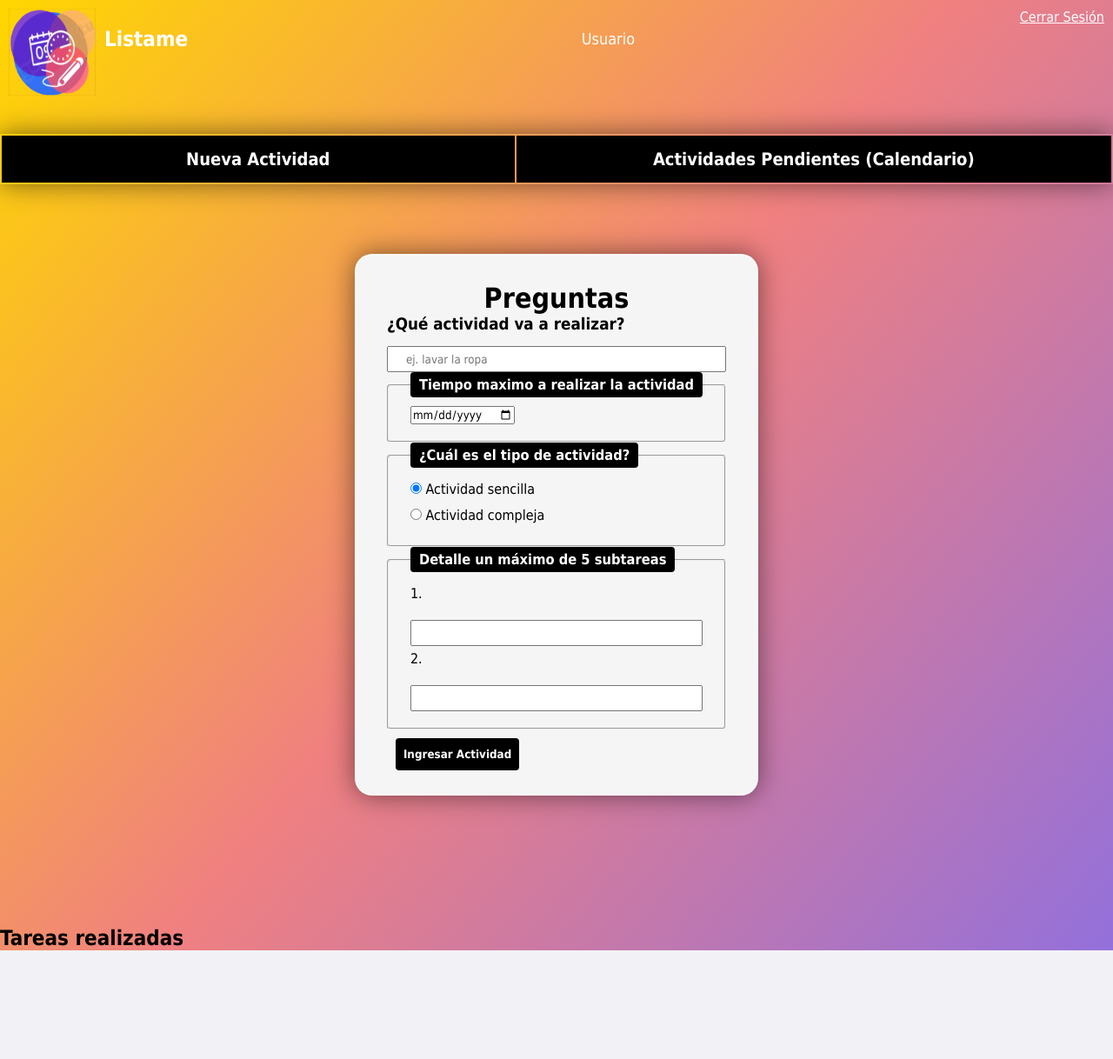
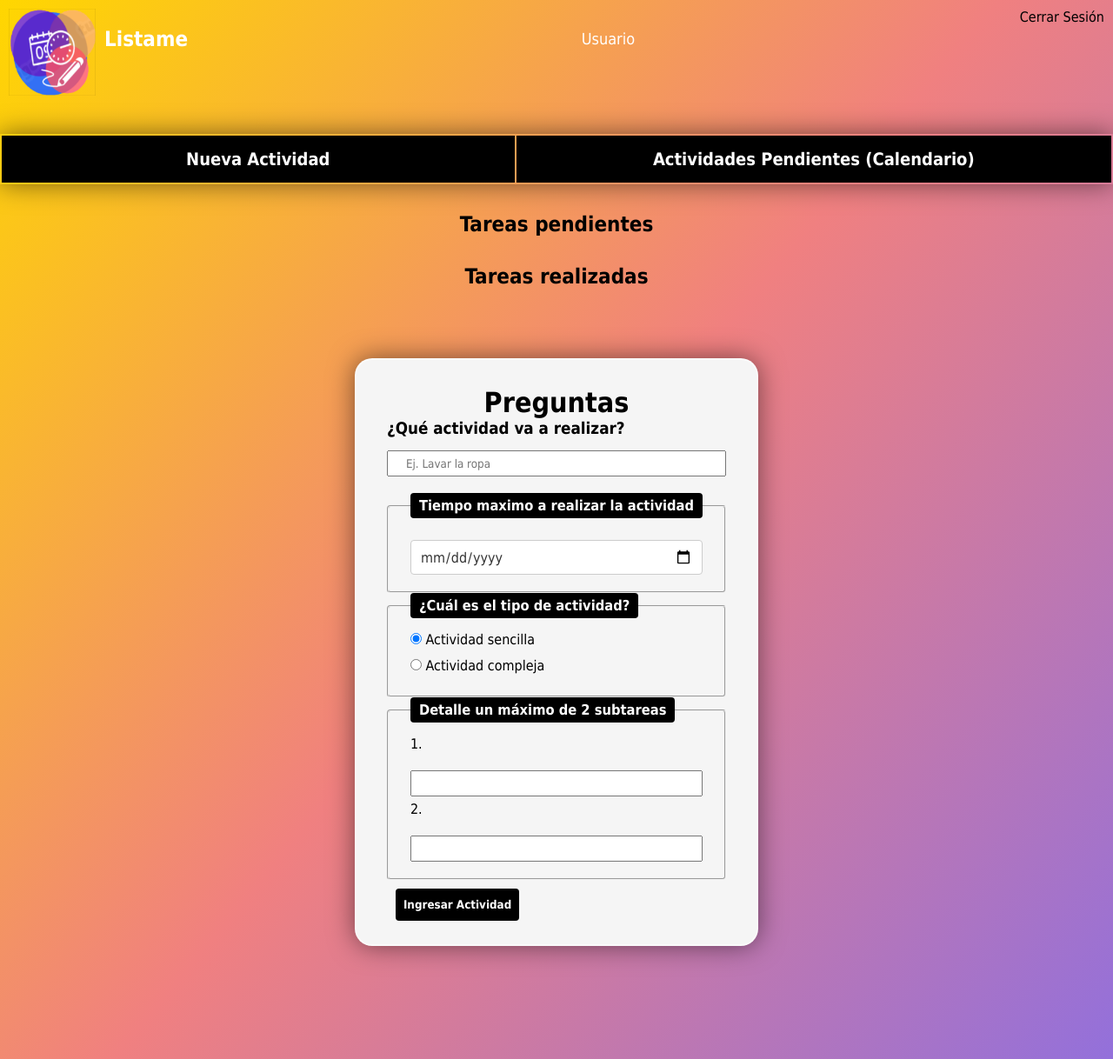
Before and after one commit to brittanypallasco2003/Organizador, a PHP site: page /html_files/home.html in a window 1280 px wide. Shown: the whole page at 87% size. Before the commit the page ends 1093 px from the top, so only its background shows below. Run offline with PHP 8.4, Linux system fonts and the light colour scheme; lists and menus that the app fills with data are empty.

Commit message:
csslisto

```diff
--- a/css/estiloHome.css
+++ b/css/estiloHome.css
@@ -70,28 +70,6 @@ div.enunciado_act{
 
 }
 
-div div.tarjeta{
-    width: 900px;
-    height: 230px;
-    border-radius: 8px;
-    box-shadow: 0 2px 2px rgba(0, 0, 0, 0.4);
-    overflow:hidden;
-    text-align: center;
-    transition: all 0.35s;
-    background: whitesmoke;
-    box-shadow: 0 0 30px rgba(0, 0, 0, .5);
-
-}
-
-.content.tarjeta:hover{
-    cursor: pointer;
-    box-shadow: 0 12px 16px rgba(0, 0, 0, 0.2);
-}
-
-div.tarjeta p{
-    padding: 6px 0 10px 0;
-    font-size: 17px;
-}
 
 div button{
     border: black solid 2px;
@@ -245,18 +223,104 @@ div button{
     margin-top: 15px;
   }
 
-  /* lista */
-  #lista {
-
-    padding: 10px;
-    list-style-type: none;
+  #botoningresar:hover{
+    background-color: white;
+    color: black;
   }
 
-  #tarjeta {
-    border: 1px solid black;
-    padding: 10px;
-    list-style-type: none;
-  }
+
+
+
+
+
+
+  /* lista de muestras de actividades */
+  /* Estilos para el contenedor principal */
+.content {
+  display: flex;
+  justify-content: center;
+  align-items: center;
+
+}
+
+/* Estilos para la tarjeta */
+#lista{
+  list-style: none;
+  margin: 0;
+}
+#tareas_realizadas{
+  list-style-type: none;
+}
+
+.tarjeta {
+  background-color: #f9f9f9;
+  border: 1px solid #ccc;
+  border-radius: 8px;
+  box-shadow: 0 4px 8px rgba(0, 0, 0, 0.2);
+  padding: 20px;
+  max-width: 300px;
+  text-align: center;
+}
+
+/* Estilos para los párrafos dentro de la tarjeta */
+.tarjeta p {
+  margin: 10px 0;
+  font-size: 16px;
+  color: #333;
+}
+
+/* Estilos para el título "Detalles" */
+.tarjeta h3 {
+  font-size: 18px;
+  margin-top: 15px;
+  color: #1c2b3b; /* Color azul */
+}
+
+/* Estilos para los checkboxes y etiquetas dentro de la tarjeta */
+.tarjeta input[type="checkbox"] {
+  margin-right: 5px;
+}
+
+.tarjeta label {
+  font-size: 14px;
+  color: #333;
+}
+
+/* Estilos para la imagen */
+.tarjeta img {
+  max-width: 45px;
+  max-height: 45px;
+  margin-top: 10px;
+}
+
+/* Estilos para los botones dentro de la tarjeta */
+.tarjeta button {
+  background-color: #007bff;
+  color: white;
+  border: none;
+  border-radius: 4px;
+  padding: 8px 16px;
+  margin-top: 10px;
+  cursor: pointer;
+  transition: background-color 0.3s ease;
+}
+
+.tarjeta button:hover {
+  background-color: #0056b3; /* Cambia el color de fondo en hover */
+}
+
+
+
+
+
+
+
+
+
+
+
+
+
 
 /* Estilos generales del encabezado */
 .encabezado {
@@ -292,12 +356,52 @@ div button{
 }
 
 
-.cerrar-sesion {
-  color: #fff;
+.cerrar-sesion p {
+  color: #000000;
   cursor: pointer;
+  font-size: 1rem;
+  display: flex;
+  justify-content: end;
+  text-align: right;
+
+}
+.cerrar-sesion:hover{
+  text-decoration: solid;
+  color: black;
+  text-decoration: underline;
+  font-weight: bold;
+}
+
+
+/*  */
+/* Estilos para el input tipo date */
+input[type="date"] {
+  width: 100%;
+  height: 40px;
+  padding: 10px;
+  margin-top: 15px;
+  border: 1px solid #ccc;
+  border-radius: 4px;
   font-size: 16px;
-  display: flex;
-  justify-self: end;
-  text-decoration: underline;
-  text-align: right;
+  background-color: #fff; /* Fondo blanco */
+  color: #333; /* Color del texto */
 }
+
+/* Estilos para el input tipo date en foco */
+input[type="date"]:focus {
+  outline: none;
+  border: 2px solid #007bff; /* Borde azul cuando está en foco */
+}
+
+/* Estilos para el texto dentro del input */
+input[type="date"]::-webkit-input-placeholder {
+  color: #999; /* Color del texto de marcador de posición */
+}
+
+
+/* Estilos para el icono de calendario */
+input[type="date"]::-webkit-calendar-picker-indicator {
+  font-size: 18px; /* Tamaño del icono */
+  color: #333; /* Color del icono */
+  cursor: pointer; /* Cambiar el cursor al pasar el ratón sobre el icono */
+}
--- a/html_files/home.html
+++ b/html_files/home.html
@@ -37,6 +37,22 @@
         </table>
     </nav>
 
+    <h2 style="text-align: center; padding-bottom: 2rem; padding-top: 2rem;">Tareas pendientes</h2>
+
+
+
+
+
+    <ul id="lista">
+    </ul>
+
+    <h2 style="text-align: center;">Tareas realizadas</h2>
+
+    <ul id="tareas_realizadas" >
+
+    </ul>
+
+
     <div class="content">
         <div class="formulario" id="contenido_oculto">
             <h1 id="titulo">Preguntas</h1>
@@ -44,9 +60,9 @@
             <form id="formulario" method="post">
                 <div class="pregunta principal">
                     <h3>¿Qué actividad va a realizar?</h3>
-                    <input class="texto detact" type="text" id="act_realizar" name="act_realizar" placeholder="ej. lavar la ropa">
+                    <input class="texto detact" type="text" id="act_realizar" name="act_realizar" placeholder="Ej. Lavar la ropa">
                 </div>
-
+                <br>
                 <div class="pregunta">
                     <fieldset>
                         <legend><h3>Tiempo maximo a realizar la actividad</h3></legend>
@@ -69,7 +85,7 @@
                 </div>
                 <div class="pregunta">
                     <fieldset>
-                        <legend><h3>Detalle un máximo de 5 subtareas</h3></legend>
+                        <legend><h3>Detalle un máximo de 2 subtareas</h3></legend>
                         <p>
                             <label for="act1">1.</label>
                             <input class="texto" type="text" id="act1" name="act1">
@@ -84,17 +100,6 @@
         </div>
     </div>
 
-
-
-    <ul id="lista">
-    </ul>
-
-    <h2>Tareas realizadas</h2>
-
-    <ul id="tareas_realizadas">
-
-    </ul>
-
 <script src="scripthome.js"></script>
 </body>
 
--- a/html_files/scripthome.js
+++ b/html_files/scripthome.js
@@ -21,17 +21,19 @@ $(document).ready(function () {
       <div class="content">
         <div class="tarjeta">
           <li>
-            <p>Act: ${act_realizar}</p>
-            <p>Fecha límite: ${fecha}</p>
-            <p>Tipo de actividad: ${tipo}</p>
-            <h3>Detalles</h3>
+            <h3>Actividad</h3>
+            <p>${act_realizar}</p>
+            <h3>Fecha límite</h3>
+            <p>${fecha}</p>
+            <h3>Prioridad</h3>
+            <p>${tipo}</p>
+            <h3>Subtareas</h3>
             <p>
               <input type="checkbox" id="scales1" name="scales" checked />
               <label for="scales1">${act1}</label>
               <input type="checkbox" id="scales2" name="scales" checked />
               <label for="scales2">${act2}</label>
             </p>
-            <img src="/img/reloj.png" width="45" height="45">
             <button type="button" class="realizado-btn">Realizado</button>
             <button type="button" class="eliminar-btn">Eliminar</button>
           </li>
```
